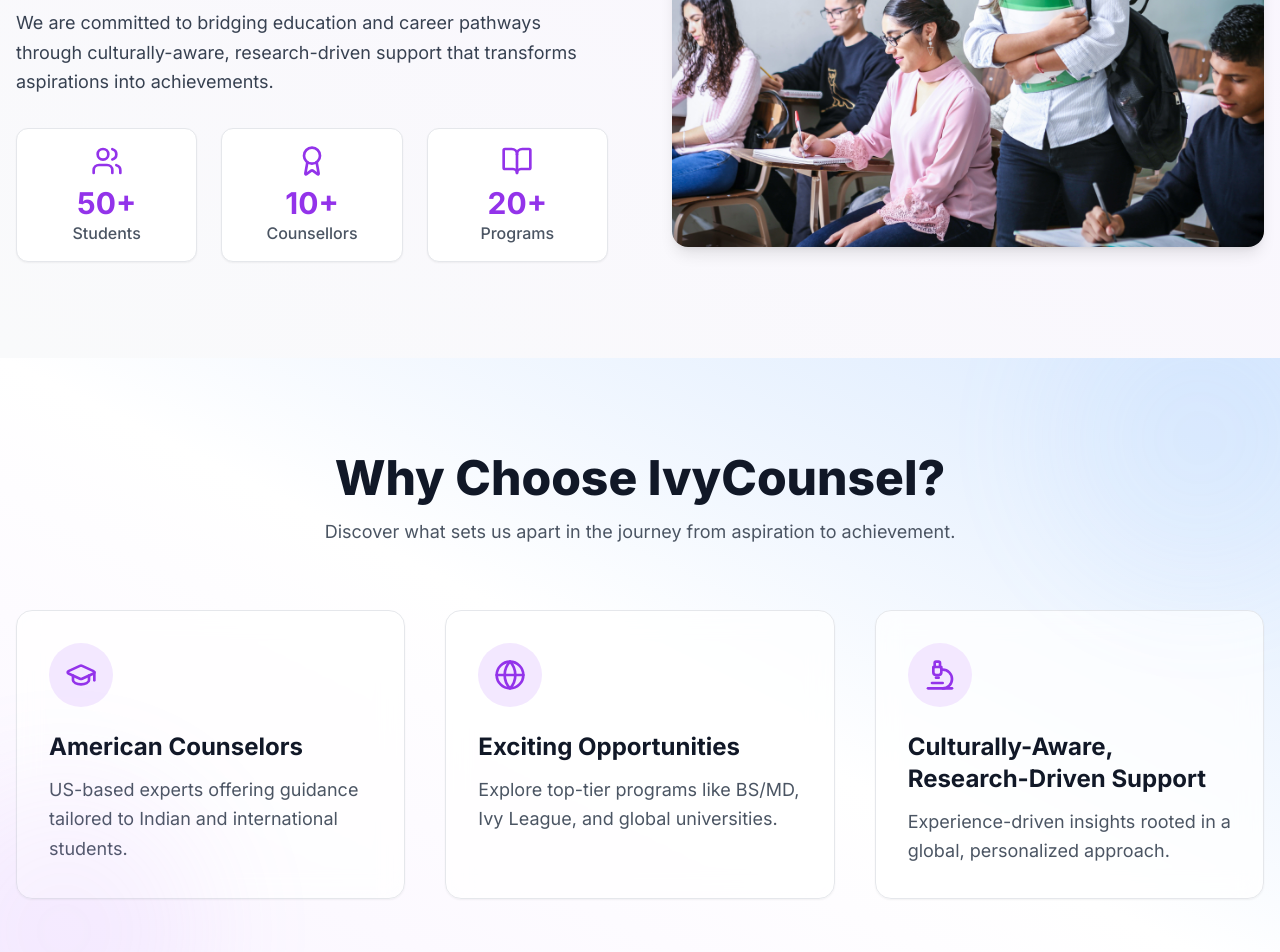
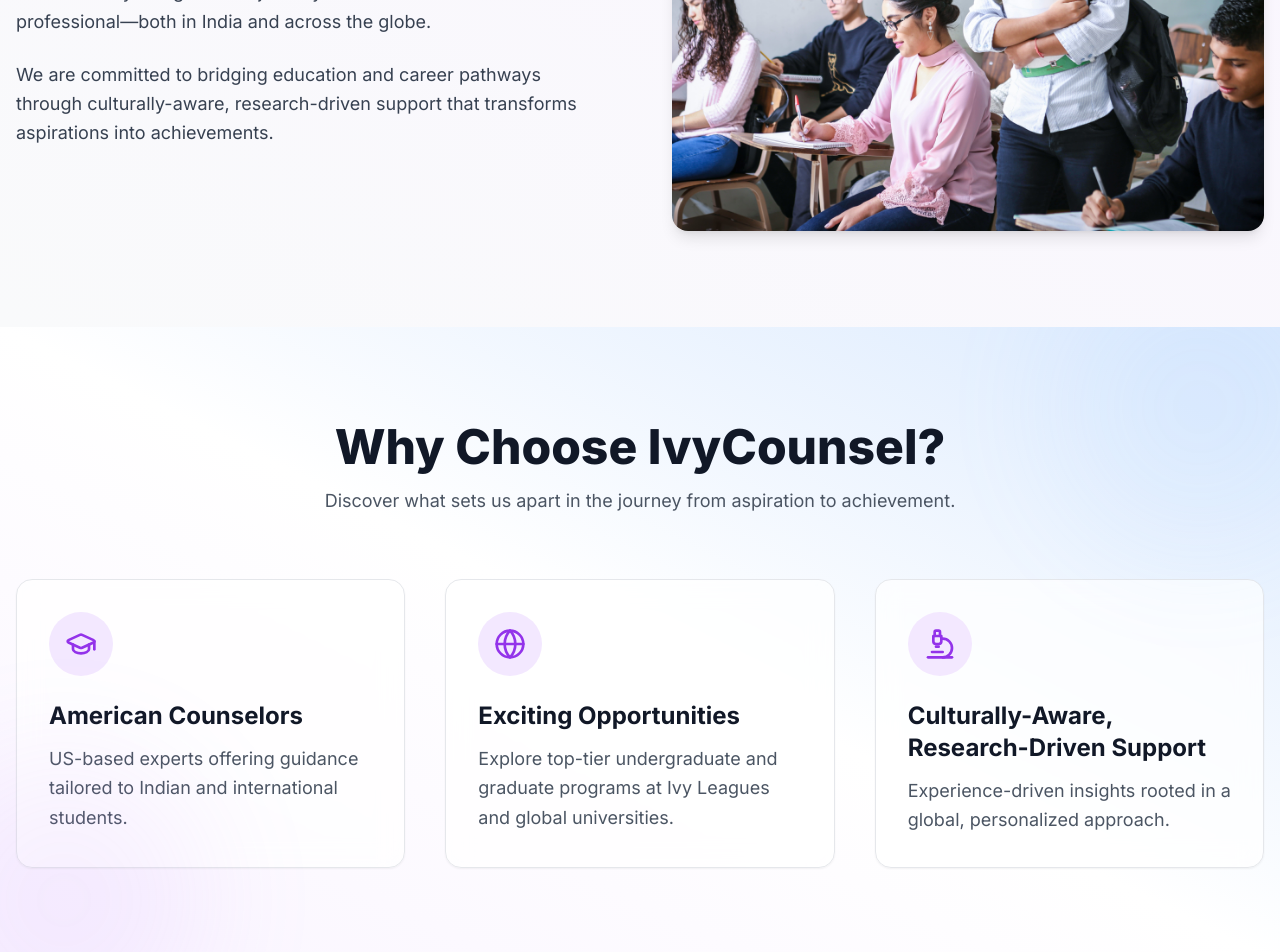
Before and after one commit to wintolabs/web-ivycounsel, a Next.js app: page / in a window 1280 px wide. Shown: the part 1220-2172 px from the top of the page. Built offline with nearby package versions, Linux system fonts and the light colour scheme.

Commit message:
refactor

```diff
--- a/src/components/About.tsx
+++ b/src/components/About.tsx
@@ -1,5 +1,4 @@
 // src/components/About.tsx
-import { Users, Award, BookOpen } from "lucide-react";
 import Image from "next/image";
 
 export function About() {
@@ -35,7 +34,7 @@
               aspirations into achievements.
             </p>
 
-            <div className="grid grid-cols-1 sm:grid-cols-2 md:grid-cols-3 gap-4 sm:gap-6 px-4 sm:px-0">
+            {/* <div className="grid grid-cols-1 sm:grid-cols-2 md:grid-cols-3 gap-4 sm:gap-6 px-4 sm:px-0">
               <div className="text-center p-4 bg-white rounded-xl shadow-sm border border-gray-200 transition-all duration-300 hover:shadow-lg hover:-translate-y-1 hover:border-purple-400">
                 <Users className="w-8 h-8 text-purple-600 mx-auto mb-2" />
                 <div className="text-3xl font-bold text-purple-600">50+</div>
@@ -59,7 +58,7 @@
                   Programs
                 </div>
               </div>
-            </div>
+            </div> */}
           </div>
 
           {/* Image Side */}
--- a/src/components/FAQ.tsx
+++ b/src/components/FAQ.tsx
@@ -19,21 +19,6 @@
       question: "How do I apply to IvyCounsel?",
       answer:
         "Applying to IvyCounsel is easy! You can fill out our online application form and submit the required documents through our website. Our admissions team will guide you through the entire process.",
-    },
-    {
-      question: "What is the student-to-faculty ratio?",
-      answer:
-        "At IvyCounsel, we believe in personalized education, and our student-to-faculty ratio of 15:1 ensures that each student receives individual attention and support throughout their academic journey.",
-    },
-    {
-      question: "Do you offer online learning?",
-      answer:
-        "Yes, IvyCounsel provides comprehensive online learning options, allowing students to access quality education from anywhere in the world. Our hybrid learning model combines the best of online and in-person education.",
-    },
-    {
-      question: "What extracurricular activities are available?",
-      answer:
-        "IvyCounsel encourages students to participate in various extracurricular activities, including sports clubs, cultural organizations, student government, volunteer programs, and professional societies to enhance their overall learning experience.",
     },
   ];
 
--- a/src/components/Features.tsx
+++ b/src/components/Features.tsx
@@ -13,7 +13,7 @@
       Icon: Globe,
       title: "Exciting Opportunities",
       description:
-        "Explore top-tier programs like BS/MD, Ivy League, and global universities.",
+        "Explore top-tier undergraduate and graduate programs at Ivy Leagues and global universities.",
     },
     {
       Icon: Microscope,
```
